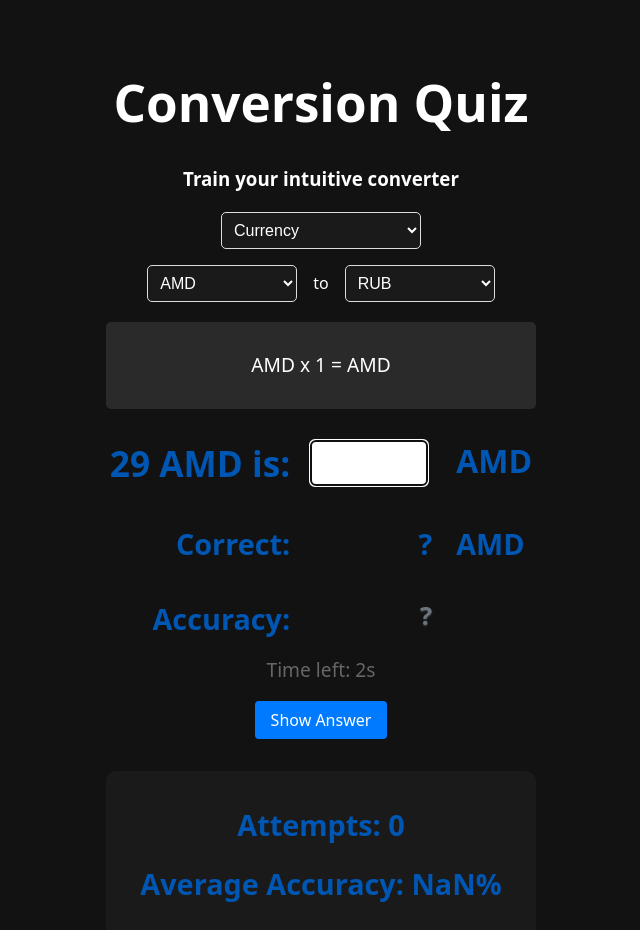
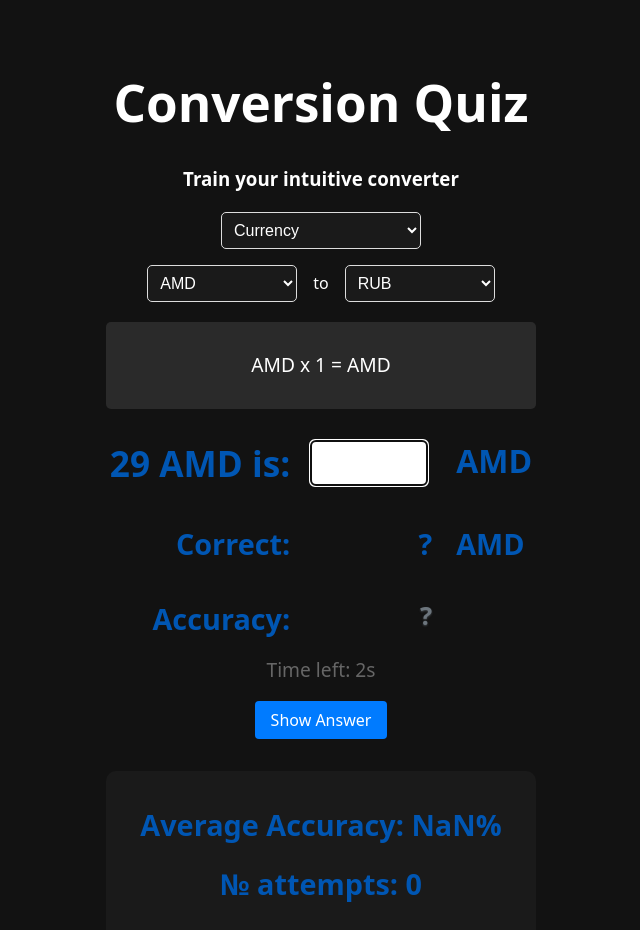
Before and after one commit to bonvara/voomeh, a React (Vite) app: page / in a window 1280 px wide. Shown: the top 930 px of the page, without its empty margins (319-959 px from the left). Built offline with nearby package versions, Linux system fonts and the light colour scheme.

Commit message:
reorder fields

```diff
--- a/src/components/QuizHistory.jsx
+++ b/src/components/QuizHistory.jsx
@@ -6,8 +6,8 @@ function QuizHistory({ accuracyHistory }) {
     accuracyHistory.reduce((acc, val) => acc + val, 0) / accuracyHistory.length;
   return (
     <div className="quiz-history">
-      <h2>Attempts: {attempts}</h2>
       <h2>Average Accuracy: {averageAccuracy.toFixed(2)}%</h2>
+      <h2>№ attempts: {attempts}</h2>
       <h2>History:</h2>
       <div className="history-list">
         {accuracyHistory.map((accuracy, index) => (
```
